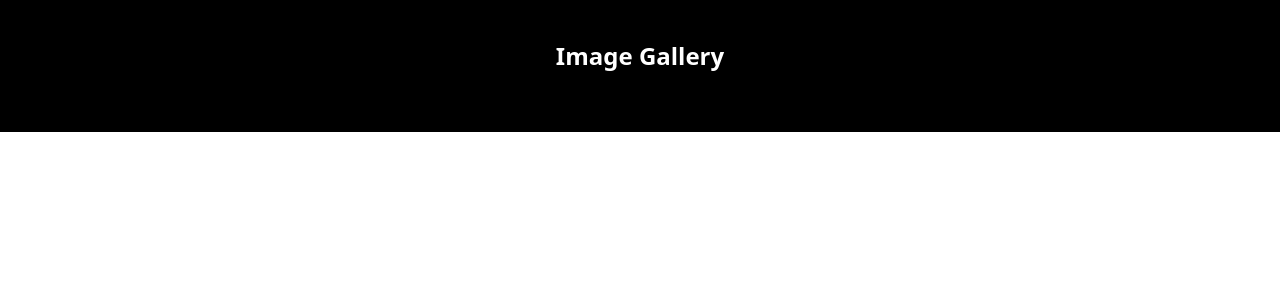
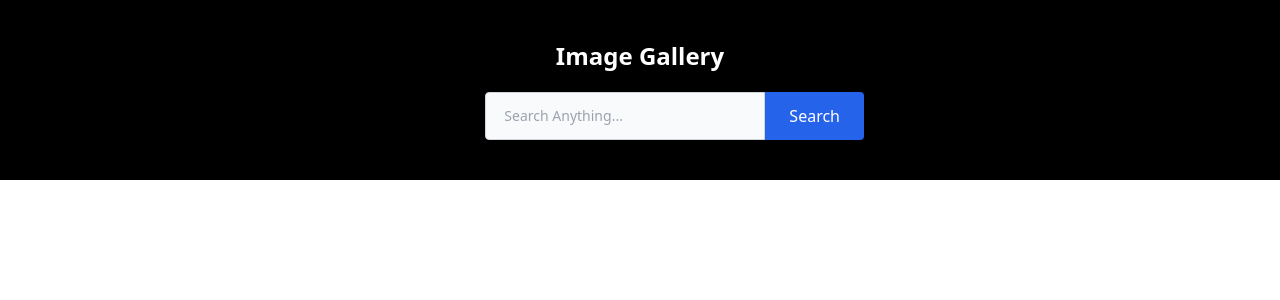
Before and after one commit to viktoriia-yash/image-gallery-react, a React (Create React App) app: page / in a window 1280 px wide. Shown: the top 300 px of the page. Built offline with nearby package versions, Linux system fonts and the light colour scheme.

Commit message:
Searchbar + basic styling

```diff
--- a/src/components/Header.js
+++ b/src/components/Header.js
@@ -1,4 +1,5 @@
 import React from "react";
+import SearchBar from "./SearchBar";
 
 const Header = () => {
   return (
@@ -7,6 +8,7 @@
         <h1 className="text-white text-center text-2xl font-bold mb-5">
           Image Gallery
         </h1>
+        <SearchBar />
       </div>
     </div>
   );
--- /dev/null
+++ b/src/components/SearchBar.js
@@ -0,0 +1,19 @@
+import React from "react";
+
+const SearchBar = () => {
+  return (
+    <div className="flex">
+      <label for="site-search">Search the site:</label>
+      <input
+        className="bg-gray-50 border border-gray-300 text-sm w-full indent-2 p-2.5 outline-none focus:border-blue-500 focus:ring-2 rounded-tl rounded-bl"
+        type="search"
+        placeholder="Search Anything..."
+      />
+      <button className="bg-blue-600 px-6 py-2.5 text-white rounded-tr rounded-br focus:ring-2 focus:ring-blue-300 disabled-bg-gray-400">
+        Search
+      </button>
+    </div>
+  );
+};
+
+export default SearchBar;
```
